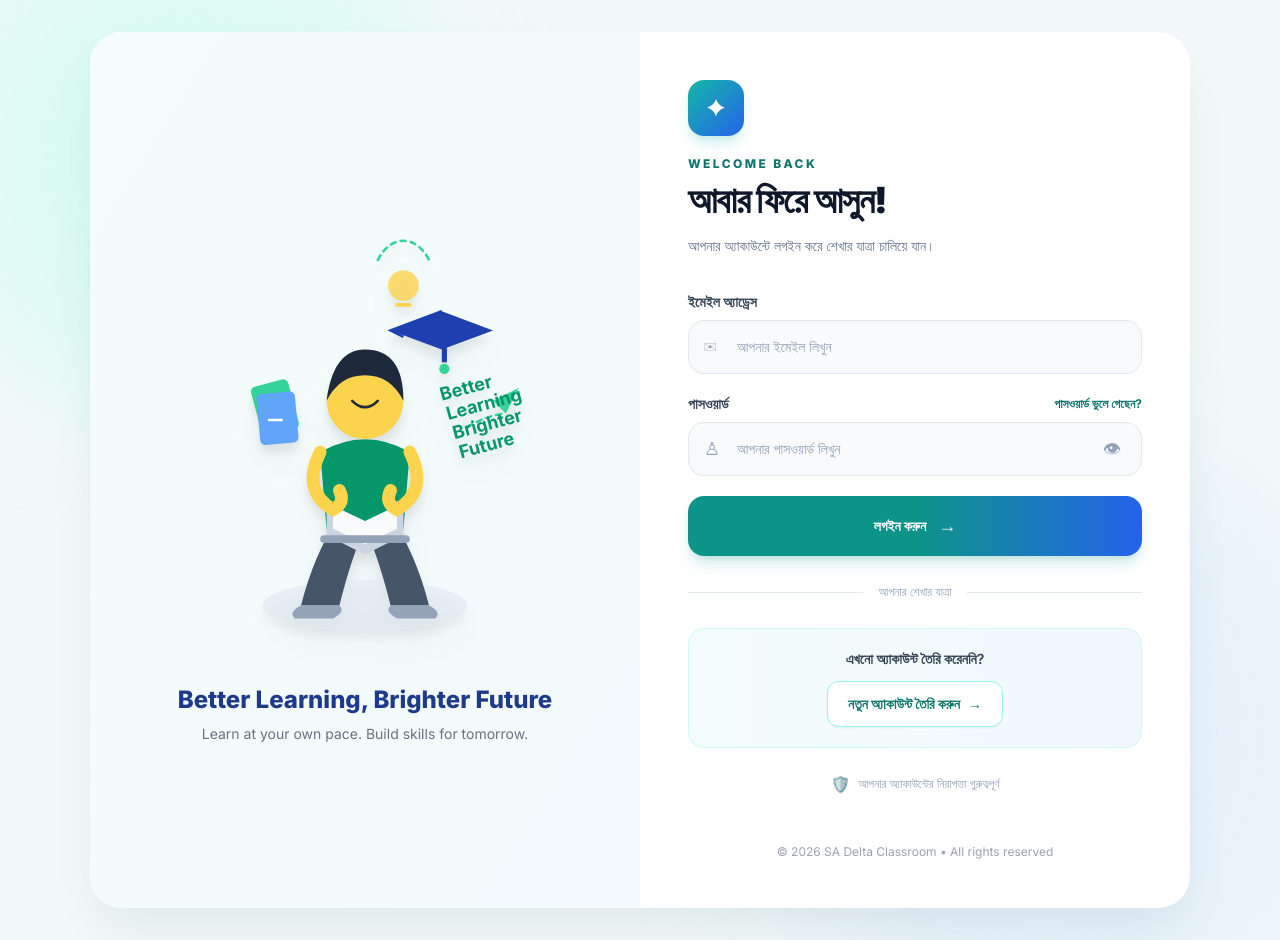
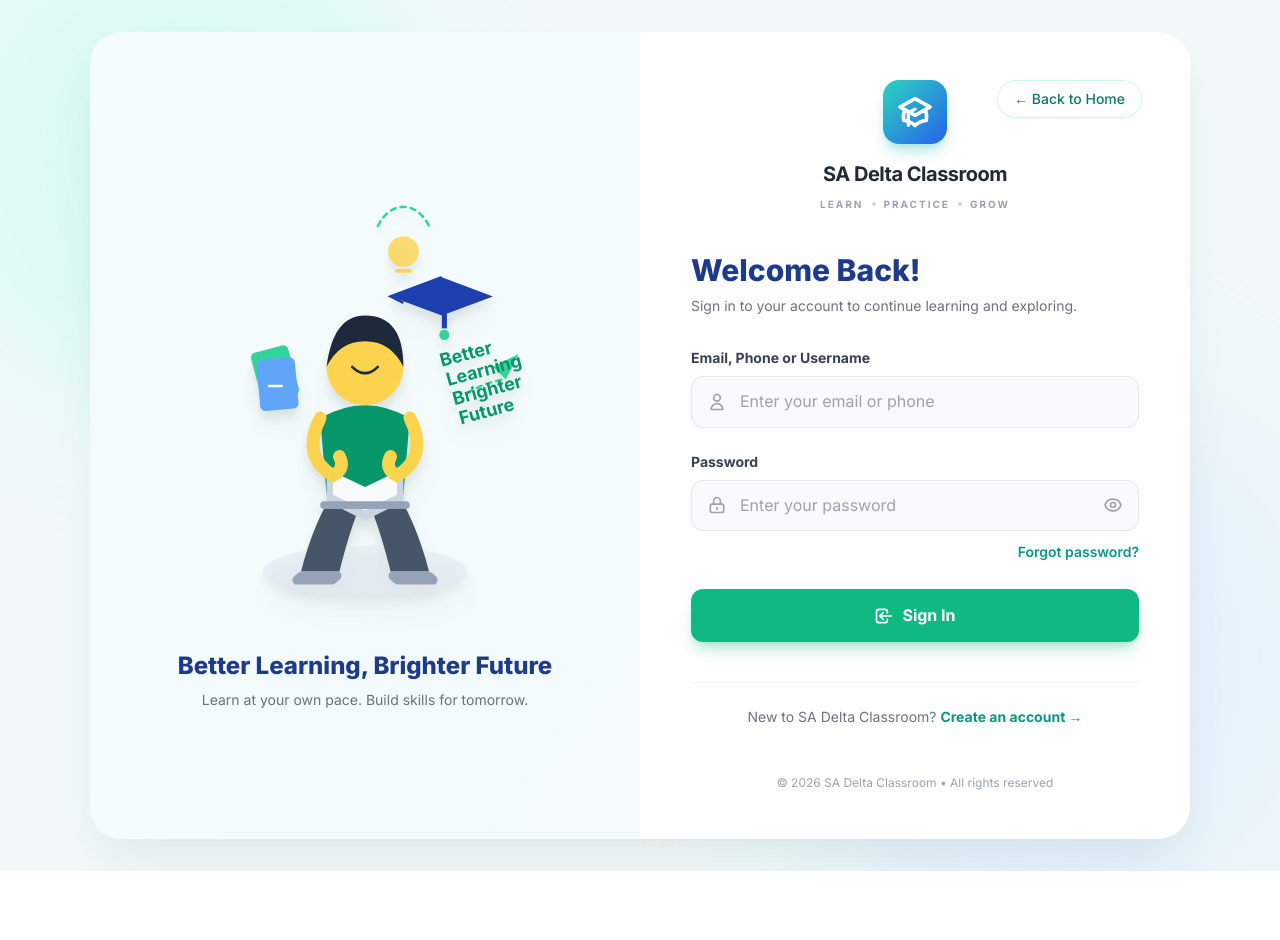
Before and after one commit to shamim22fb-gif/Delta-Classroom-, a Next.js app: page /login in a window 1280 px wide. After the commit the page ends 871 px from the top, so only its background shows below. Built offline with nearby package versions, Linux system fonts and the light colour scheme.

Commit message:
Refactor login page component
Refactor login page to improve code readability and structure. Update form handling and UI elements.

```diff
--- a/src/app/(auth)/login/page.tsx
+++ b/src/app/(auth)/login/page.tsx
@@ -1,7 +1,6 @@
-
 "use client";
 
-import { useState, type FormEvent } from "react";
+import { useState } from "react";
 import Link from "next/link";
 import { loginAction } from "@/actions/auth";
 
@@ -10,12 +9,11 @@ export default function LoginPage() {
   const [loading, setLoading] = useState(false);
   const [showPassword, setShowPassword] = useState(false);
 
-  async function handleSubmit(e: FormEvent<HTMLFormElement>) {
+  async function handleSubmit(e: React.FormEvent<HTMLFormElement>) {
     e.preventDefault();
     setError(null);
     setLoading(true);
 
-    try {
     const formData = new FormData(e.currentTarget);
     const res = await loginAction(formData);
 
@@ -23,172 +21,119 @@ export default function LoginPage() {
       setError(res.error);
       setLoading(false);
     }
-    } catch {
-      setError("লগইন করা যায়নি। আবার চেষ্টা করুন।");
-      setLoading(false);
-    }
   }
 
   return (
-    <div className="animate-fade-in">
-      {/* Heading */}
-      <div className="mb-8">
-        <div className="mb-5 flex h-14 w-14 items-center justify-center rounded-2xl bg-gradient-to-br from-teal-500 to-blue-600 text-2xl text-white shadow-lg shadow-teal-500/20">
-          ✦
+    <div className="w-full max-w-md mx-auto animate-fade-in">
+
+      {/* হোম বাটন */}
+      <div className="absolute top-8 left-8 lg:left-auto lg:top-12 lg:right-12 z-50">
+         <Link href="/" className="inline-flex items-center gap-2 text-sm font-medium text-teal-700 bg-white px-4 py-2 rounded-full shadow-sm border border-teal-100 hover:bg-teal-50 transition-colors">
+           ← Back to Home
+         </Link>
       </div>
 
-        <p className="mb-2 text-xs font-extrabold uppercase tracking-[0.2em] text-teal-700">
-          Welcome Back
-        </p>
-
-        <h2 className="text-3xl font-black tracking-tight text-slate-900 sm:text-4xl">
-          আবার ফিরে আসুন!
-        </h2>
-
-        <p className="mt-3 text-sm leading-7 text-slate-500">
-          আপনার অ্যাকাউন্টে লগইন করে শেখার যাত্রা চালিয়ে যান।
-        </p>
+      {/* লোগো এবং টাইটেল */}
+      <div className="text-center mb-10">
+        <div className="mx-auto w-16 h-16 bg-gradient-to-br from-teal-400 to-blue-600 rounded-2xl flex items-center justify-center mb-4 shadow-lg shadow-teal-500/30">
+          <svg className="w-10 h-10 text-white" fill="none" viewBox="0 0 24 24" stroke="currentColor">
+            <path strokeLinecap="round" strokeLinejoin="round" strokeWidth={2} d="M12 14l9-5-9-5-9 5 9 5z" />
+            <path strokeLinecap="round" strokeLinejoin="round" strokeWidth={2} d="M12 14l6.16-3.422a12.083 12.083 0 01.665 6.479A11.952 11.952 0 0012 20.055a11.952 11.952 0 00-6.824-2.998 12.078 12.078 0 01.665-6.479L12 14z" />
+            <path strokeLinecap="round" strokeLinejoin="round" strokeWidth={2} d="M12 14l9-5-9-5-9 5 9 5zm0 0l6.16-3.422a12.083 12.083 0 01.665 6.479A11.952 11.952 0 0012 20.055a11.952 11.952 0 00-6.824-2.998 12.078 12.078 0 01.665-6.479L12 14zm-4 6v-7.5l4-2.222" />
+          </svg>
+        </div>
+        <h1 className="text-xl font-bold text-gray-800 tracking-tight">SA Delta Classroom</h1>
+        <div className="mt-2 flex items-center justify-center gap-2 text-[10px] font-bold text-gray-400 tracking-[0.2em] uppercase">
+          <span>Learn</span>
+          <span className="w-1 h-1 rounded-full bg-gray-300"></span>
+          <span>Practice</span>
+          <span className="w-1 h-1 rounded-full bg-gray-300"></span>
+          <span>Grow</span>
+        </div>
       </div>
 
-      {/* Error message */}
+      {/* ফর্ম হেডার */}
+      <div className="mb-8">
+        <h2 className="text-3xl font-extrabold text-blue-900 mb-2">Welcome Back!</h2>
+        <p className="text-gray-500 text-sm">Sign in to your account to continue learning and exploring.</p>
+      </div>
+
+      <form onSubmit={handleSubmit} className="space-y-6">
         {error && (
-        <div
-          role="alert"
-          className="mb-5 flex items-start gap-3 rounded-2xl border border-red-200 bg-red-50 p-4 text-sm leading-6 text-red-700"
-        >
-          <span className="text-lg">⚠️</span>
-          <div>{error}</div>
+          <div className="rounded-lg bg-red-50 p-3 text-sm text-red-600 flex items-center gap-2 border border-red-100">
+            <span>⚠️</span> {error}
           </div>
         )}
 
-      {/* Login form */}
-      <form onSubmit={handleSubmit} className="space-y-5">
-        {/* Email */}
+        {/* ইমেইল ফিল্ড */}
         <div>
-          <label
-            htmlFor="email"
-            className="mb-2 block text-sm font-bold text-slate-700"
-          >
-            ইমেইল অ্যাড্রেস
-          </label>
-
-          <div className="group relative">
-            <span className="pointer-events-none absolute left-4 top-1/2 -translate-y-1/2 text-lg text-slate-400 transition group-focus-within:text-teal-600">
-              ✉
+          <label className="block text-sm font-bold text-gray-700 mb-2">Email, Phone or Username</label>
+          <div className="relative">
+            <span className="absolute left-4 top-1/2 -translate-y-1/2 text-gray-400">
+              <svg className="w-5 h-5" fill="none" viewBox="0 0 24 24" stroke="currentColor"><path strokeLinecap="round" strokeLinejoin="round" strokeWidth={2} d="M16 7a4 4 0 11-8 0 4 4 0 018 0zM12 14a7 7 0 00-7 7h14a7 7 0 00-7-7z" /></svg>
             </span>
-
             <input
-              id="email"
               name="email"
               type="email"
-              autoComplete="email"
               required
-              disabled={loading}
-              placeholder="আপনার ইমেইল লিখুন"
-              className="w-full rounded-2xl border border-slate-200 bg-slate-50 py-4 pl-12 pr-4 text-sm text-slate-900 outline-none transition placeholder:text-slate-400 hover:border-slate-300 focus:border-teal-500 focus:bg-white focus:ring-4 focus:ring-teal-500/10 disabled:opacity-60"
+              className="w-full pl-12 pr-4 py-3 bg-gray-50 border border-gray-200 rounded-xl focus:bg-white focus:ring-2 focus:ring-teal-500 focus:border-teal-500 transition-all outline-none text-gray-700"
+              placeholder="Enter your email or phone"
             />
           </div>
         </div>
 
-        {/* Password */}
+        {/* পাসওয়ার্ড ফিল্ড */}
         <div>
-          <div className="mb-2 flex items-center justify-between gap-2">
-            <label
-              htmlFor="password"
-              className="text-sm font-bold text-slate-700"
-            >
-              পাসওয়ার্ড
-            </label>
-
-            <Link
-              href="/forgot-password"
-              className="text-xs font-bold text-teal-700 transition hover:text-blue-700 hover:underline"
-            >
-              পাসওয়ার্ড ভুলে গেছেন?
-            </Link>
-          </div>
-
-          <div className="group relative">
-            <span className="pointer-events-none absolute left-4 top-1/2 -translate-y-1/2 text-lg text-slate-400 transition group-focus-within:text-teal-600">
-              ♙
+          <label className="block text-sm font-bold text-gray-700 mb-2">Password</label>
+          <div className="relative">
+            <span className="absolute left-4 top-1/2 -translate-y-1/2 text-gray-400">
+              <svg className="w-5 h-5" fill="none" viewBox="0 0 24 24" stroke="currentColor"><path strokeLinecap="round" strokeLinejoin="round" strokeWidth={2} d="M12 15v2m-6 4h12a2 2 0 002-2v-6a2 2 0 00-2-2H6a2 2 0 00-2 2v6a2 2 0 002 2zm10-10V7a4 4 0 00-8 0v4h8z" /></svg>
             </span>
-
             <input
-              id="password"
               name="password"
               type={showPassword ? "text" : "password"}
-              autoComplete="current-password"
               required
-              disabled={loading}
-              placeholder="আপনার পাসওয়ার্ড লিখুন"
-              className="w-full rounded-2xl border border-slate-200 bg-slate-50 py-4 pl-12 pr-14 text-sm text-slate-900 outline-none transition placeholder:text-slate-400 hover:border-slate-300 focus:border-teal-500 focus:bg-white focus:ring-4 focus:ring-teal-500/10 disabled:opacity-60"
+              className="w-full pl-12 pr-12 py-3 bg-gray-50 border border-gray-200 rounded-xl focus:bg-white focus:ring-2 focus:ring-teal-500 focus:border-teal-500 transition-all outline-none text-gray-700"
+              placeholder="Enter your password"
             />
-
             <button
               type="button"
-              disabled={loading}
-              onClick={() => setShowPassword((value) => !value)}
-              aria-label={
-                showPassword ? "পাসওয়ার্ড লুকান" : "পাসওয়ার্ড দেখান"
-              }
-              aria-pressed={showPassword}
-              className="absolute right-3 top-1/2 flex h-9 w-9 -translate-y-1/2 items-center justify-center rounded-xl text-lg text-slate-400 transition hover:bg-teal-50 hover:text-teal-700 disabled:opacity-50"
+              onClick={() => setShowPassword(!showPassword)}
+              className="absolute right-4 top-1/2 -translate-y-1/2 text-gray-400 hover:text-gray-600"
             >
-              {showPassword ? "🙈" : "👁"}
+              {showPassword ? (
+                <svg className="w-5 h-5" fill="none" viewBox="0 0 24 24" stroke="currentColor"><path strokeLinecap="round" strokeLinejoin="round" strokeWidth={2} d="M13.875 18.825A10.05 10.05 0 0112 19c-4.478 0-8.268-2.943-9.543-7a9.97 9.97 0 011.563-3.029m5.858.908a3 3 0 114.243 4.243M9.878 9.878l4.242 4.242M9.88 9.88l-3.29-3.29m7.532 7.532l3.29 3.29M3 3l3.59 3.59m0 0A9.953 9.953 0 0112 5c4.478 0 8.268 2.943 9.543 7a10.025 10.025 0 01-4.132 5.411m0 0L21 21" /></svg>
+              ) : (
+                <svg className="w-5 h-5" fill="none" viewBox="0 0 24 24" stroke="currentColor"><path strokeLinecap="round" strokeLinejoin="round" strokeWidth={2} d="M15 12a3 3 0 11-6 0 3 3 0 016 0z" /><path strokeLinecap="round" strokeLinejoin="round" strokeWidth={2} d="M2.458 12C3.732 7.943 7.523 5 12 5c4.478 0 8.268 2.943 9.542 7-1.274 4.057-5.064 7-9.542 7-4.477 0-8.268-2.943-9.542-7z" /></svg>
+              )}
             </button>
+          </div>
+          <div className="text-right mt-2">
+            <Link href="/forgot-password" className="text-sm font-semibold text-teal-600 hover:text-teal-700">
+              Forgot password?
+            </Link>
           </div>
         </div>
 
-        {/* Submit */}
-        <button
-          type="submit"
-          disabled={loading}
-          className="group flex w-full items-center justify-center gap-3 rounded-2xl bg-gradient-to-r from-teal-600 via-teal-600 to-blue-600 px-5 py-4 text-sm font-extrabold text-white shadow-lg shadow-teal-600/20 transition duration-300 hover:-translate-y-0.5 hover:shadow-xl hover:shadow-teal-600/25 focus:outline-none focus:ring-4 focus:ring-teal-500/20 disabled:cursor-not-allowed disabled:opacity-70 disabled:hover:translate-y-0"
-        >
-          {loading ? (
+        {/* সাইন ইন বাটন */}
+        <button type="submit" disabled={loading} className="w-full py-3.5 bg-[#10b981] hover:bg-[#059669] text-white font-bold rounded-xl transition-all shadow-lg shadow-[#10b981]/30 flex items-center justify-center gap-2">
+          {loading ? "Signing in..." : (
             <>
-              <span className="h-5 w-5 animate-spin rounded-full border-2 border-white/30 border-t-white" />
-              লগইন হচ্ছে...
-            </>
-          ) : (
-            <>
-              লগইন করুন
-              <span className="text-lg transition-transform group-hover:translate-x-1">
-                →
-              </span>
+              <svg className="w-5 h-5" fill="none" viewBox="0 0 24 24" stroke="currentColor"><path strokeLinecap="round" strokeLinejoin="round" strokeWidth={2} d="M11 16l-4-4m0 0l4-4m-4 4h14m-5 4v1a3 3 0 01-3 3H6a3 3 0 01-3-3V7a3 3 0 013-3h7a3 3 0 013 3v1" /></svg>
+              Sign In
             </>
           )}
         </button>
       </form>
 
-      {/* Divider */}
-      <div className="my-7 flex items-center gap-4">
-        <div className="h-px flex-1 bg-slate-200" />
-        <span className="text-xs text-slate-400">
-          আপনার শেখার যাত্রা
-        </span>
-        <div className="h-px flex-1 bg-slate-200" />
-      </div>
-
-      {/* Register */}
-      <div className="rounded-2xl border border-teal-100 bg-gradient-to-r from-teal-50/80 to-blue-50/80 p-5 text-center">
-        <p className="text-sm font-semibold text-slate-700">
-          এখনো অ্যাকাউন্ট তৈরি করেননি?
+      {/* ফুটার লিংক */}
+      <div className="mt-10 pt-6 border-t border-gray-100">
+        <p className="text-center text-sm text-gray-500">
+          New to SA Delta Classroom?{" "}
+          <Link href="/register" className="font-bold text-teal-600 hover:text-teal-700">
+            Create an account →
+          </Link>
         </p>
-
-        <Link
-          href="/register"
-          className="mt-3 inline-flex items-center justify-center gap-2 rounded-xl border border-teal-200 bg-white px-5 py-3 text-sm font-extrabold text-teal-700 shadow-sm transition hover:border-teal-500 hover:bg-teal-600 hover:text-white"
-        >
-          নতুন অ্যাকাউন্ট তৈরি করুন
-          <span>→</span>
-        </Link>
-      </div>
-
-      {/* Security note */}
-      <div className="mt-6 flex items-center justify-center gap-2 text-xs text-slate-400">
-        <span className="text-base text-emerald-600">🛡️</span>
-        <span>আপনার অ্যাকাউন্টের নিরাপত্তা গুরুত্বপূর্ণ</span>
       </div>
     </div>
   );
```
Lines whose indentation alone changed are shown as unchanged.
